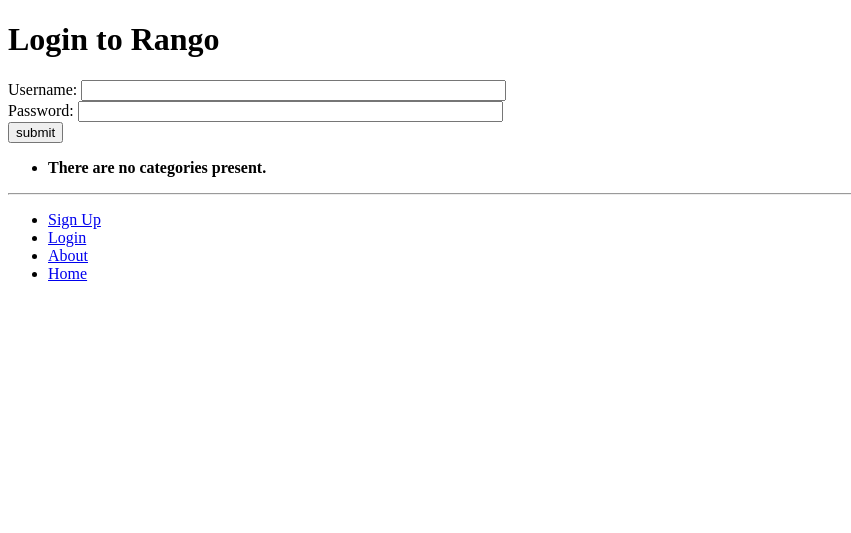
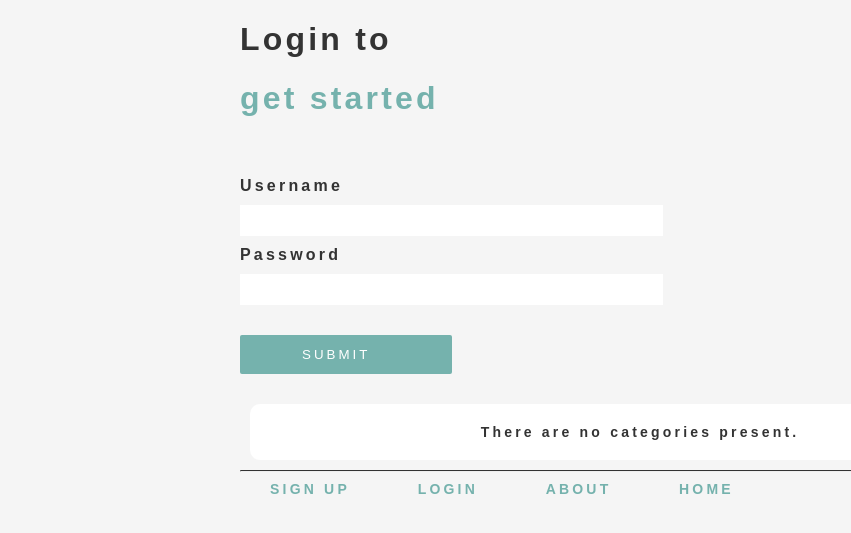
Before and after one commit to ITECH-Snakely/Rango-Team-Project, a Django app: template tango_with_django_project/templates/rango/login.html in a window 1280 px wide. Shown: the top 533 px of the page, without its empty margins (0-851 px from the left). Run offline with Django 3.2, Linux system fonts and the light colour scheme; the template is opened without the code that fills it, so the values that code supplies are empty.

Commit message:
CSS Update for Login Page

```diff
--- a/tango_with_django_project/rango/templatetags/rango_template_tags.py
+++ b/tango_with_django_project/rango/templatetags/rango_template_tags.py
@@ -4,6 +4,7 @@
 register = template.Library()
 
 @register.inclusion_tag('rango/categories.html')
+
 def get_category_list(current_category=None):
     return {'categories': Category.objects.all(),
             'current_category': current_category}
--- a/tango_with_django_project/static/css/layout.css
+++ b/tango_with_django_project/static/css/layout.css
@@ -80,11 +80,50 @@
     transition: 0.4s;
 }
 
+a.footer:visited{
+    color:#75B2AD
+}
+
 a:hover{
     opacity: 0.6;
 }
 
+a:visited{
+    color:#333333
+}
+
 hr {
     border-top: 1px solid #333333;
-    opacity: 0.5;
+    opacity: 0.5f;
   }
+
+div.footer{
+    display: inline;
+    background-color: transparent;
+    color: #333333;
+}
+
+
+/* Login Code */
+
+form{
+    margin: 60px auto 0px auto;
+}
+
+input[type= "submit"]{
+ color: white;
+ font-weight:400;
+ letter-spacing: 3px;
+ text-transform: uppercase;
+ background-color: #75B2AD;
+ border-color: transparent;
+ padding: 10px 80px 10px 60px;
+ margin: 20px 20px 20px 0px;
+ border-radius: 2px;
+}
+
+input[type="text"], input[type="password"], input[type="email"], input[type="url"] {
+    border-color: transparent;
+    margin: 10px auto 10px auto;
+    padding: 10px 1px 2px 1px
+}
--- a/tango_with_django_project/templates/rango/base.html
+++ b/tango_with_django_project/templates/rango/base.html
@@ -11,6 +11,7 @@
                 How to Tango with Django!
             {% endblock %}
         </title>
+        <link rel="stylesheet" href="{% static '/css/layout.css' %}">
     </head>
     <body>
         <div id=page>
@@ -18,7 +19,7 @@
             {% block body_block %}
             {% endblock %}
             </div>
-            <div class = footer> <!-- Sidebar block added. DM -->
+            <div> <!-- Sidebar block added. DM -->
                 {% block sidebar_block %}
                     {% get_category_list category %}
                 {% endblock %}
--- a/tango_with_django_project/templates/rango/login.html
+++ b/tango_with_django_project/templates/rango/login.html
@@ -6,12 +6,13 @@
 {% endblock %}
 
 {% block body_block %}
-<h1>Login to Rango</h1>
+<h1>Login to</h1>
+<h1 id=greenmark>get started</h1>
 <form id="login_form" method="post" action="{% url 'rango:login' %}">
     {% csrf_token %}
-    Username: <input type="text" name="username" value="" size="50" />
+    Username <br /> <input type="text" name="username" value="" size="50" />
     <br />
-    Password: <input type="password" name="password" value="" size="50" />
+    Password <br /> <input type="password" name="password" value="" size="50" />
     <br />
     <input type="submit" value="submit" />
 </form>
--- a/tango_with_django_project/templates/rango/register.html
+++ b/tango_with_django_project/templates/rango/register.html
@@ -11,7 +11,7 @@
 Rango says: <strong>thank you for registering!</strong>
 <a href="{% url 'rango:index' %}">Return to the homepage.</a><br />
 {% else %}
-Rango says: <strong>register here!</strong><br />
+Rango says: <strong id= greenmark>register here!</strong><br />
 <form id="user_form" method="post" action="{% url 'rango:register' %}" enctype="multipart/form-data">
     {% csrf_token %}
     {{ user_form.as_p }}
```
